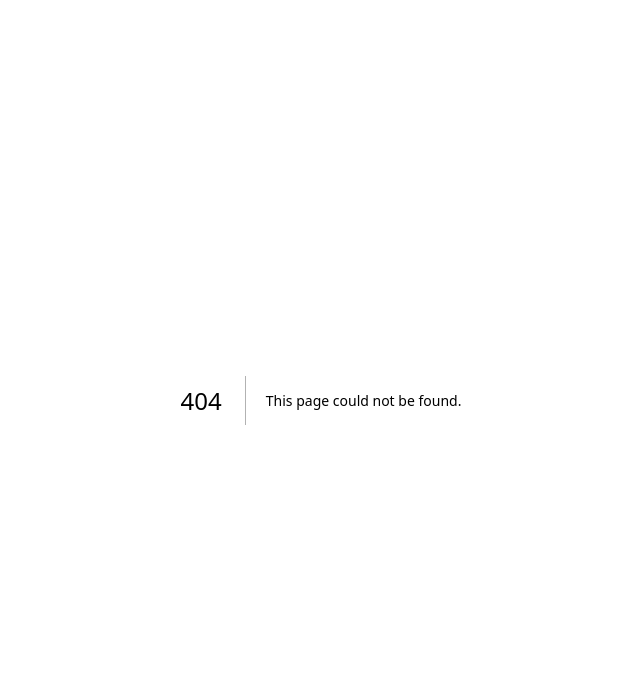
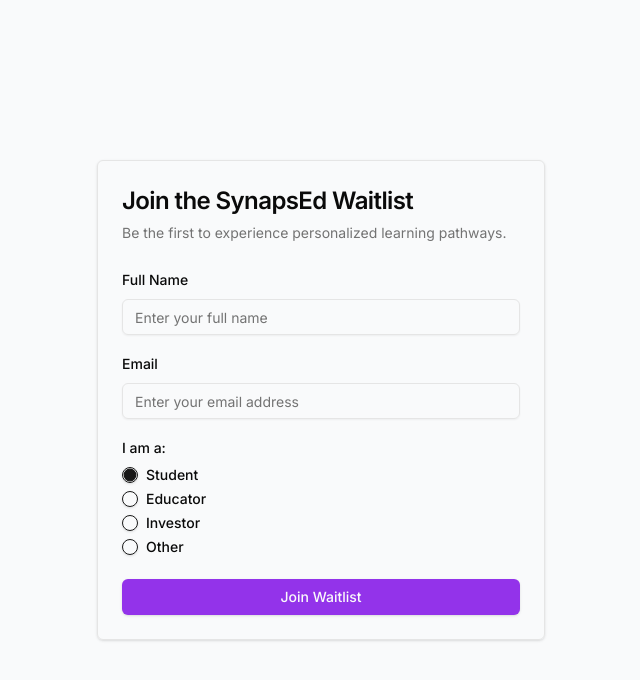
Before and after one commit to Danjari/synapsed, a Next.js app: page /waitlist-page in a window 1280 px wide. Before the commit this address had no page. Shown: the top 680 px of the page, without its empty margins (319-959 px from the left). Built offline with nearby package versions, Linux system fonts and the light colour scheme.

Commit message:
added a waitlist page

```diff
--- a/app/layout.tsx
+++ b/app/layout.tsx
@@ -1,25 +1,57 @@
+// import type React from "react"
+// import type { Metadata } from "next"
+// import { Inter } from "next/font/google"
+// import "./globals.css"
+// import { SessionProvider } from "next-auth/react"
+// const inter = Inter({ subsets: ["latin"] })
+
+// export const metadata: Metadata = {
+//   title: "RAG Chat System",
+//   description: "Chat with your documents using RAG",
+// }
+
+// export default function RootLayout({
+//   children,
+// }: {
+//   children: React.ReactNode
+// }) {
+//   return (
+//     <SessionProvider>
+//     <html lang="en">
+//       <body className={inter.className}>{children}</body>
+
+//     </html>
+//     </SessionProvider>
+//   )
+// }
+
 import type React from "react"
 import type { Metadata } from "next"
 import { Inter } from "next/font/google"
 import "./globals.css"
+import { ThemeProvider } from "@/components/themeProvider"
 import { SessionProvider } from "next-auth/react"
+
 const inter = Inter({ subsets: ["latin"] })
 
 export const metadata: Metadata = {
-  title: "RAG Chat System",
-  description: "Chat with your documents using RAG",
+  title: "SynapsEd - Personalized Learning Made Simple",
+  description: "A platform that builds unique learning journeys for every student in a classroom",
 }
 
 export default function RootLayout({
   children,
-}: {
+}: Readonly<{
   children: React.ReactNode
-}) {
+}>) {
   return (
     <SessionProvider>
     <html lang="en">
-      <body className={inter.className}>{children}</body>
-
+      <body className={inter.className}>
+        <ThemeProvider attribute="class" defaultTheme="light">
+          {children}
+        </ThemeProvider>
+      </body>
     </html>
     </SessionProvider>
   )
--- /dev/null
+++ b/app/waitlist-page/page.tsx
@@ -0,0 +1,141 @@
+"use client"
+
+import type React from "react"
+
+import { useState } from "react"
+import { Button } from "@/components/ui/button"
+import { Card, CardContent, CardDescription, CardFooter, CardHeader, CardTitle } from "@/components/ui/card"
+import { Input } from "@/components/ui/input"
+import { Label } from "@/components/ui/label"
+import { RadioGroup, RadioGroupItem } from "@/components/ui/radio-group"
+import { useRouter } from "next/navigation"
+
+export default function WaitlistPage() {
+  const router = useRouter()
+  const [formData, setFormData] = useState({
+    name: "",
+    email: "",
+    status: "student",
+  })
+  const [isSubmitting, setIsSubmitting] = useState(false)
+  const [isSubmitted, setIsSubmitted] = useState(false)
+
+  const handleChange = (e: React.ChangeEvent<HTMLInputElement>) => {
+    const { name, value } = e.target
+    setFormData((prev) => ({ ...prev, [name]: value }))
+  }
+
+  const handleStatusChange = (value: string) => {
+    setFormData((prev) => ({ ...prev, status: value }))
+  }
+
+  const handleSubmit = async (e: React.FormEvent) => {
+    e.preventDefault()
+    setIsSubmitting(true)
+
+    // Simulate API call
+    await new Promise((resolve) => setTimeout(resolve, 1500))
+
+    setIsSubmitting(false)
+    setIsSubmitted(true)
+
+    // Redirect after successful submission
+    setTimeout(() => {
+      router.push("/")
+    }, 3000)
+  }
+
+  return (
+    <div className="min-h-screen flex items-center justify-center bg-gray-50 p-4">
+      <Card className="w-full max-w-md">
+        <CardHeader>
+          <CardTitle className="text-2xl">Join the SynapsEd Waitlist</CardTitle>
+          <CardDescription>Be the first to experience personalized learning pathways.</CardDescription>
+        </CardHeader>
+
+        {isSubmitted ? (
+          <CardContent className="space-y-4 text-center py-8">
+            <div className="w-16 h-16 bg-green-100 rounded-full flex items-center justify-center mx-auto mb-4">
+              <svg
+                xmlns="http://www.w3.org/2000/svg"
+                width="24"
+                height="24"
+                viewBox="0 0 24 24"
+                fill="none"
+                stroke="currentColor"
+                strokeWidth="2"
+                strokeLinecap="round"
+                strokeLinejoin="round"
+                className="text-green-600"
+              >
+                <path d="M20 6L9 17l-5-5" />
+              </svg>
+            </div>
+            <h3 className="text-xl font-medium text-green-600">Thank you for joining!</h3>
+            <p className="text-muted-foreground">
+              We&apos;ve added you to our waitlist and will notify you when SynapsEd is ready.
+            </p>
+            <p className="text-sm text-muted-foreground">Redirecting you to the homepage...</p>
+          </CardContent>
+        ) : (
+          <form onSubmit={handleSubmit}>
+            <CardContent className="space-y-4">
+              <div className="space-y-2">
+                <Label htmlFor="name">Full Name</Label>
+                <Input
+                  id="name"
+                  name="name"
+                  placeholder="Enter your full name"
+                  required
+                  value={formData.name}
+                  onChange={handleChange}
+                />
+              </div>
+
+              <div className="space-y-2">
+                <Label htmlFor="email">Email</Label>
+                <Input
+                  id="email"
+                  name="email"
+                  type="email"
+                  placeholder="Enter your email address"
+                  required
+                  value={formData.email}
+                  onChange={handleChange}
+                />
+              </div>
+
+              <div className="space-y-2">
+                <Label>I am a:</Label>
+                <RadioGroup defaultValue="student" value={formData.status} onValueChange={handleStatusChange}>
+                  <div className="flex items-center space-x-2">
+                    <RadioGroupItem value="student" id="student" />
+                    <Label htmlFor="student">Student</Label>
+                  </div>
+                  <div className="flex items-center space-x-2">
+                    <RadioGroupItem value="educator" id="educator" />
+                    <Label htmlFor="educator">Educator</Label>
+                  </div>
+                  <div className="flex items-center space-x-2">
+                    <RadioGroupItem value="investor" id="investor" />
+                    <Label htmlFor="investor">Investor</Label>
+                  </div>
+                  <div className="flex items-center space-x-2">
+                    <RadioGroupItem value="other" id="other" />
+                    <Label htmlFor="other">Other</Label>
+                  </div>
+                </RadioGroup>
+              </div>
+            </CardContent>
+
+            <CardFooter>
+              <Button type="submit" className="w-full bg-purple-600 hover:bg-purple-700" disabled={isSubmitting}>
+                {isSubmitting ? "Submitting..." : "Join Waitlist"}
+              </Button>
+            </CardFooter>
+          </form>
+        )}
+      </Card>
+    </div>
+  )
+}
--- /dev/null
+++ b/components/themeProvider.tsx
@@ -0,0 +1,7 @@
+"use client"
+import { ThemeProvider as NextThemesProvider } from "next-themes"
+import type { ThemeProviderProps } from "next-themes"
+
+export function ThemeProvider({ children, ...props }: ThemeProviderProps) {
+  return <NextThemesProvider {...props}>{children}</NextThemesProvider>
+}
```
